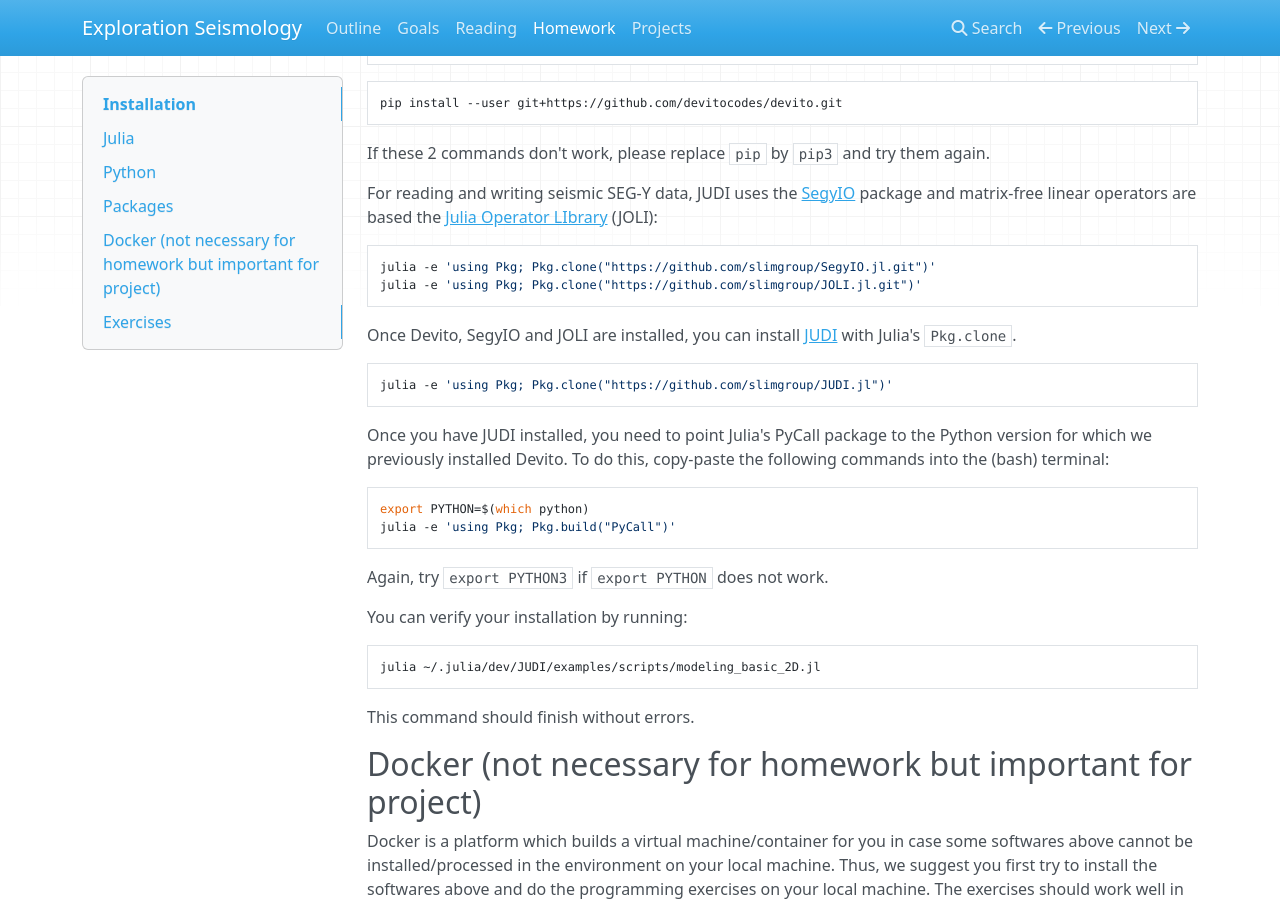
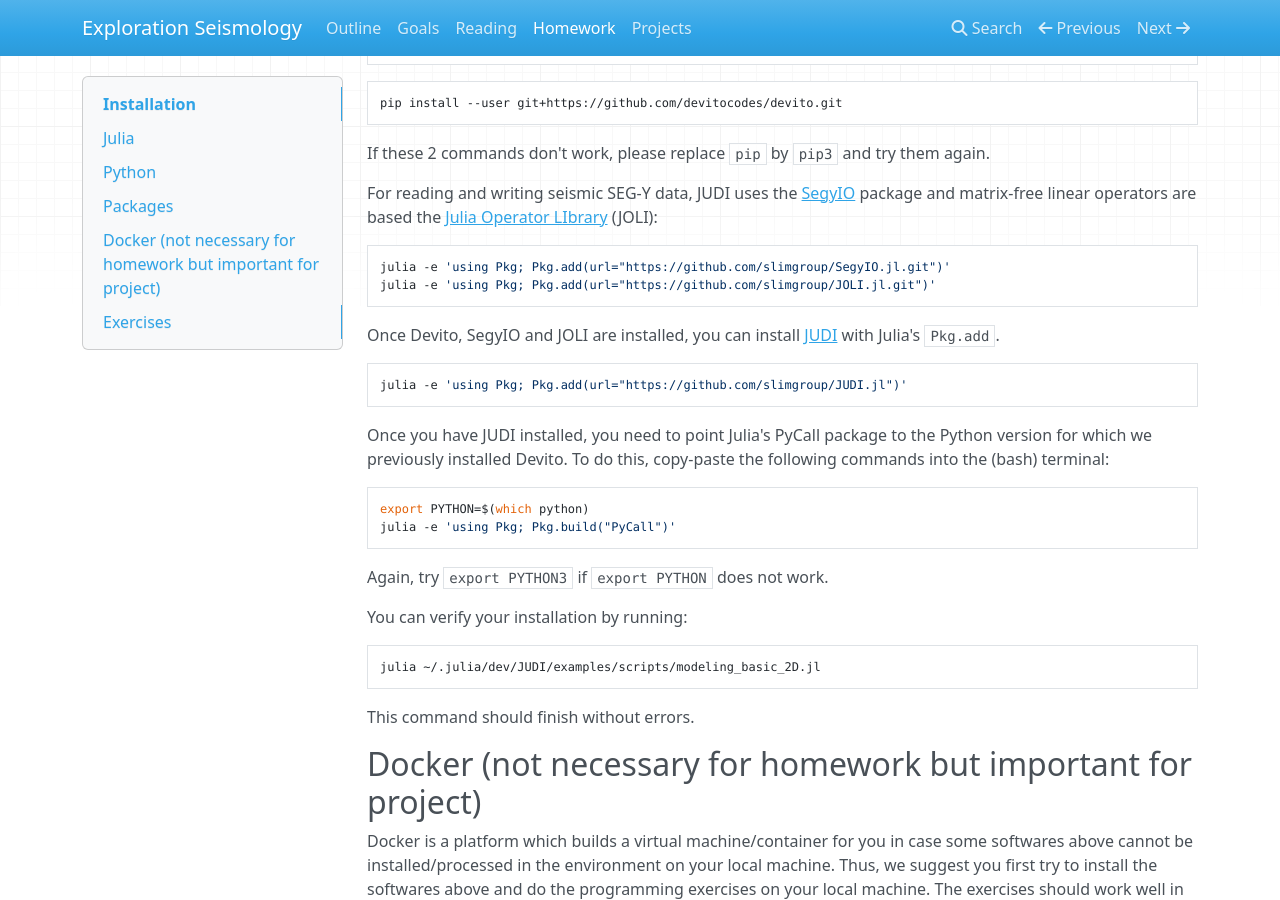
Before and after one commit to flexie/eas-4803-8803-ccs, an MkDocs documentation site: the page built from docs/homework.md, in a window 1280 px wide and 900 px high, scrolled down 685 px. Built offline with MkDocs 1.6.1, drawn with Linux system fonts in a browser that asks for light colours; nearby versions of some CDN libraries; old or Windows-style settings are respelled for this version of MkDocs.

Commit message:
change Pkg.clone to Pkg.add(url=)

````diff
--- a/docs/homework.md
+++ b/docs/homework.md
@@ -38,14 +38,14 @@ If these 2 commands don't work, please replace `pip` by `pip3` and try them agai
 For reading and writing seismic SEG-Y data, JUDI uses the [SegyIO](https://github.com/slimgroup/SegyIO.jl) package and matrix-free linear operators are based the [Julia Operator LIbrary](https://github.com/slimgroup/JOLI.jl/tree/master/src) (JOLI):
 
 ```bash
-julia -e 'using Pkg; Pkg.clone("https://github.com/slimgroup/SegyIO.jl.git")'
-julia -e 'using Pkg; Pkg.clone("https://github.com/slimgroup/JOLI.jl.git")'
+julia -e 'using Pkg; Pkg.add(url="https://github.com/slimgroup/SegyIO.jl.git")'
+julia -e 'using Pkg; Pkg.add(url="https://github.com/slimgroup/JOLI.jl.git")'
 ```
 
-Once Devito, SegyIO and JOLI are installed, you can install [JUDI](https://github.com/slimgroup/JUDI.jl) with Julia's `Pkg.clone`.
+Once Devito, SegyIO and JOLI are installed, you can install [JUDI](https://github.com/slimgroup/JUDI.jl) with Julia's `Pkg.add`.
 
 ```bash
-julia -e 'using Pkg; Pkg.clone("https://github.com/slimgroup/JUDI.jl")'
+julia -e 'using Pkg; Pkg.add(url="https://github.com/slimgroup/JUDI.jl")'
 ```
 
 Once you have JUDI installed, you need to point Julia's PyCall package to the Python version for which we previously installed Devito. To do this, copy-paste the following commands into the (bash) terminal:
````
Also changed, not shown: 1 other file.
